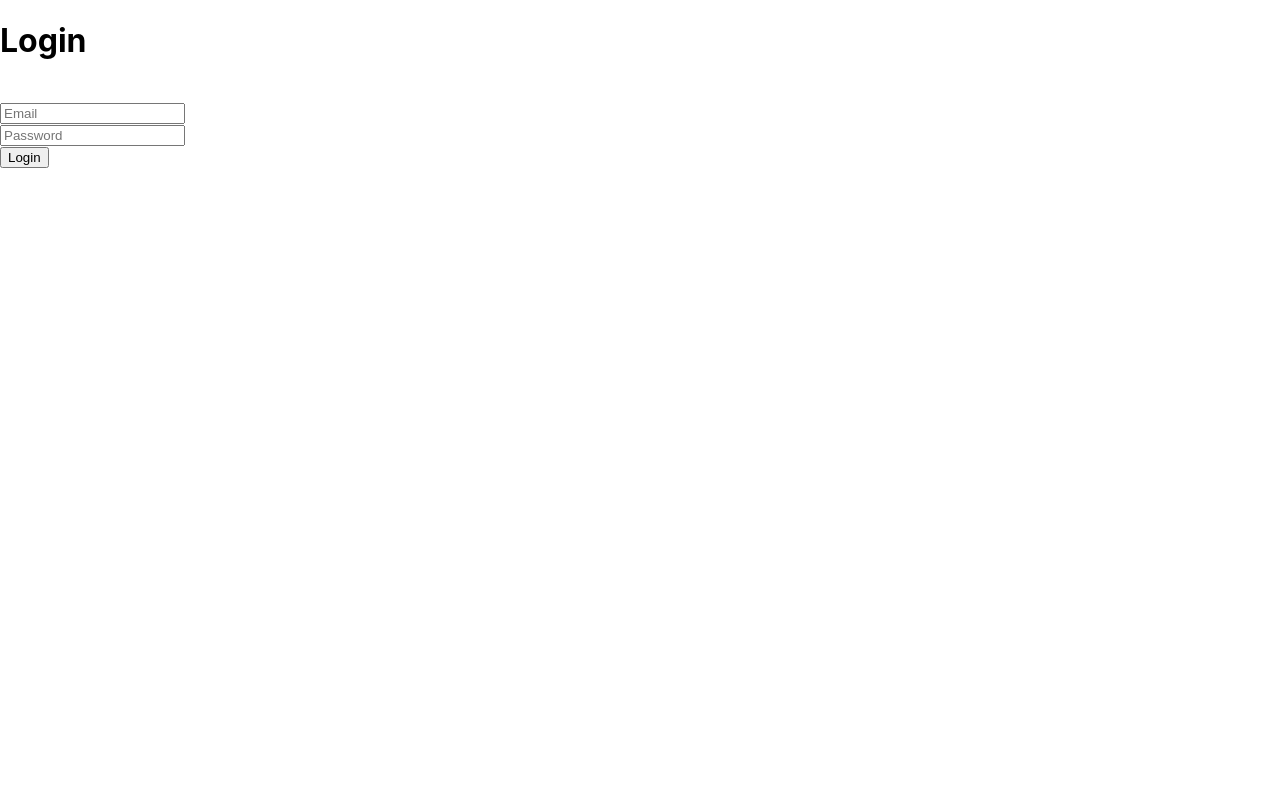
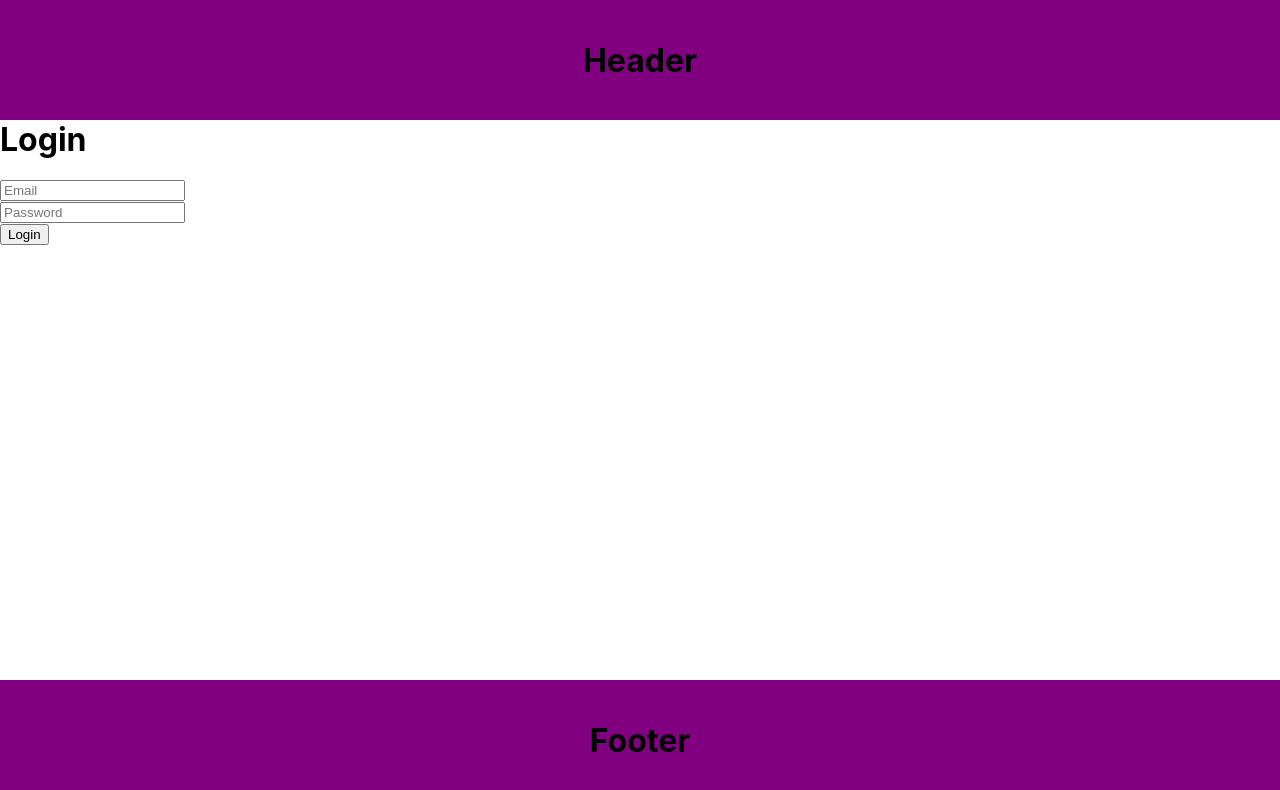
Before and after one commit to ThomasKWWong/simple-login, a React (Create React App) app in the folder client/: page /login in a window 1280 px wide. Shown: the top 790 px of the page. Built offline with nearby package versions, Linux system fonts and the light colour scheme.

Commit message:
added header and footer components

```diff
--- a/client/package.json
+++ b/client/package.json
@@ -10,6 +10,7 @@
     "react-dom": "^18.2.0",
     "react-router-dom": "^6.15.0",
     "react-scripts": "5.0.1",
+    "styled-components": "^6.0.7",
     "web-vitals": "^2.1.4"
   },
   "scripts": {
--- a/client/src/App.css
+++ b/client/src/App.css
@@ -0,0 +1,17 @@
+body, html, div, blockquote, img, label, p, h1, h2, h3, h4, h5, h6, pre, ul
+{
+margin: 0; padding: 0; border: 0; outline: none;
+}
+
+html
+{
+    height: 100vh;
+    width:100%;
+    margin: 0;
+}
+
+div
+{
+    height: 100vh;
+    width: 100%;
+}
--- /dev/null
+++ b/client/src/components/Footer.js
@@ -0,0 +1,32 @@
+import styled from 'styled-components';
+import { TextSpan } from './TextSpan';
+
+const Footer = () => {
+    return (
+        <FootDiv>
+            <TextSpan>
+                <h1>Footer</h1>
+            </TextSpan>
+        </FootDiv>
+    )
+}
+
+const FootDiv = styled.div`
+    /* Dimensions and color */
+    bottom: 0;
+    width: 100%;
+    height: 15%;
+    background-color: purple;
+
+    /* Keeps footer at bottom of page */
+    position: fixed;
+
+    /* Aligns the text/items in middle of footer */
+    display: flex;
+    align-items: center;
+    justify-content: center;
+`;
+
+
+
+export default Footer;
--- /dev/null
+++ b/client/src/components/Header.js
@@ -0,0 +1,27 @@
+import React from 'react';
+import styled from 'styled-components';
+import { TextSpan } from './TextSpan';
+
+const Header = () => {
+    return(
+        <HeadDiv>
+            <TextSpan>
+                <h1>Header</h1>
+            </TextSpan>
+        </HeadDiv>
+    )
+}
+
+const HeadDiv = styled.div`
+    /* Dimensions and color */
+    width: 100%;
+    height: 15%;
+    background-color: purple;
+
+    /* Aligns the text/items in middle of footer */
+    display: flex;
+    align-items: center;
+    justify-content: center;
+`;
+
+export default Header;
--- /dev/null
+++ b/client/src/components/TextSpan.js
@@ -0,0 +1,6 @@
+import styled from 'styled-components';
+
+export const TextSpan = styled.span`
+    display: inline-block;
+    vertical-allign: middle;
+`
--- a/client/src/pages/Login.js
+++ b/client/src/pages/Login.js
@@ -1,5 +1,7 @@
 import React, { useState } from 'react';
-// import "./App.css";
+import Header from "../components/Header"
+import Footer from "../components/Footer"
+import "../App.css";
 
 function App() {
     // const [username, setUsername] = useState('');
@@ -30,6 +32,7 @@ function App() {
 
     return (
         <div>
+            <Header/>
             <h1>Login</h1>
             <br/>
             <form onSubmit={loginUser}>
@@ -38,6 +41,7 @@ function App() {
                 <input value = {password} onChange={(e) => setPassword(e.target.value)} type = "text" placeholder="Password"/> <br/>
                 <input type = "submit" value = "Login" />
             </form>
+            <Footer/>
         </div>
     )
 }
--- a/client/src/pages/Welcome.js
+++ b/client/src/pages/Welcome.js
@@ -1,6 +1,10 @@
 import React, { useEffect } from "react";
 
+
 const Welcome = () => {
+    async function populateHeader() {
+
+    }
 
     //confirm user is logged in
     useEffect(() => {
@@ -24,6 +28,9 @@ const Welcome = () => {
                     sessionStorage.removeItem('token');
                     window.location.href = '/login'
                 }
+                else {
+                    populateHeader();
+                }
             }
             else { //no token, not logged in
                 window.location.href = '/login'
@@ -39,7 +46,7 @@ const Welcome = () => {
     return (
         <>
         <h1>Welcome</h1> <br/>
-        <h2>you have logged in successfully</h2>
+        <h2>Loading your account</h2>
         </>
     )
 }
```
Also changed, not shown: 1 other file (tests, documents, lock files or other folders).
